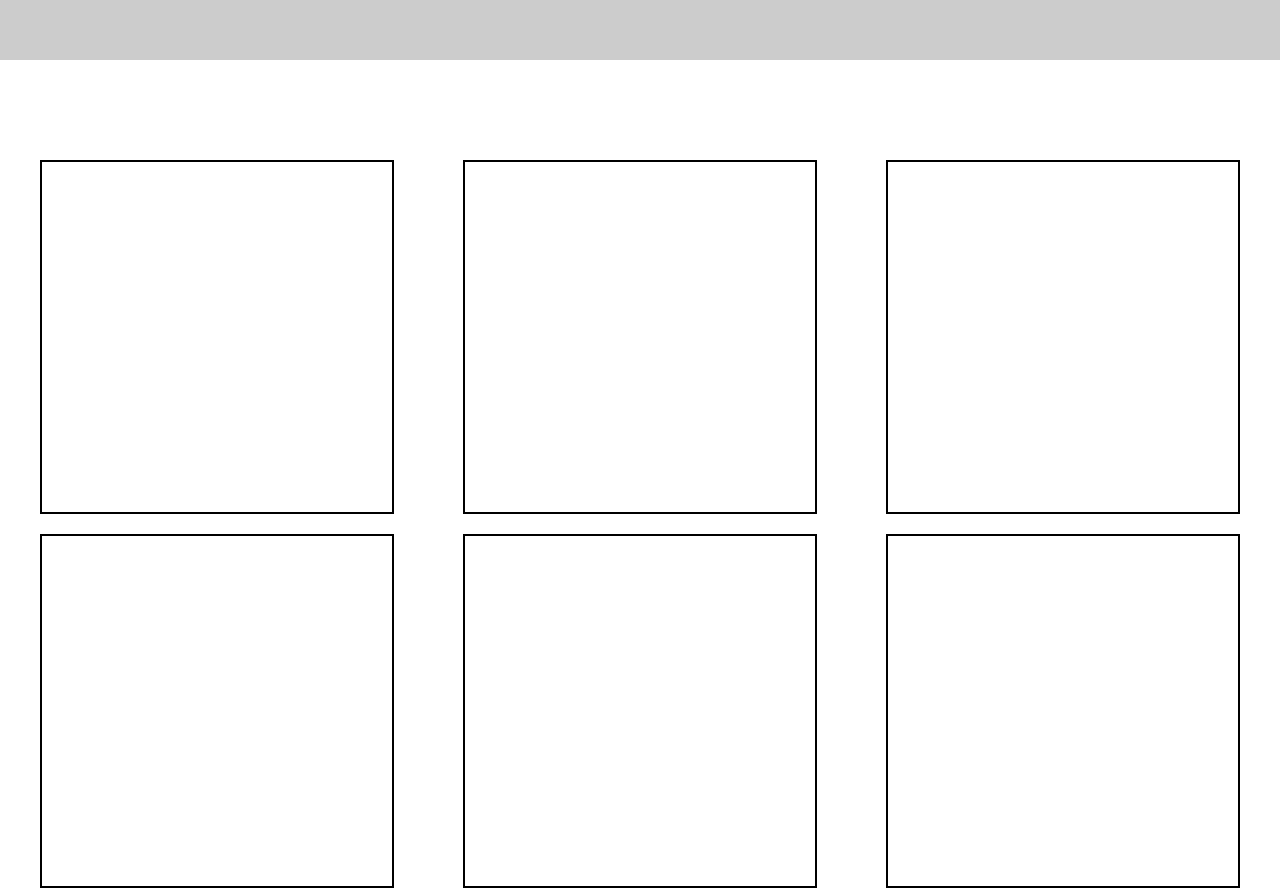
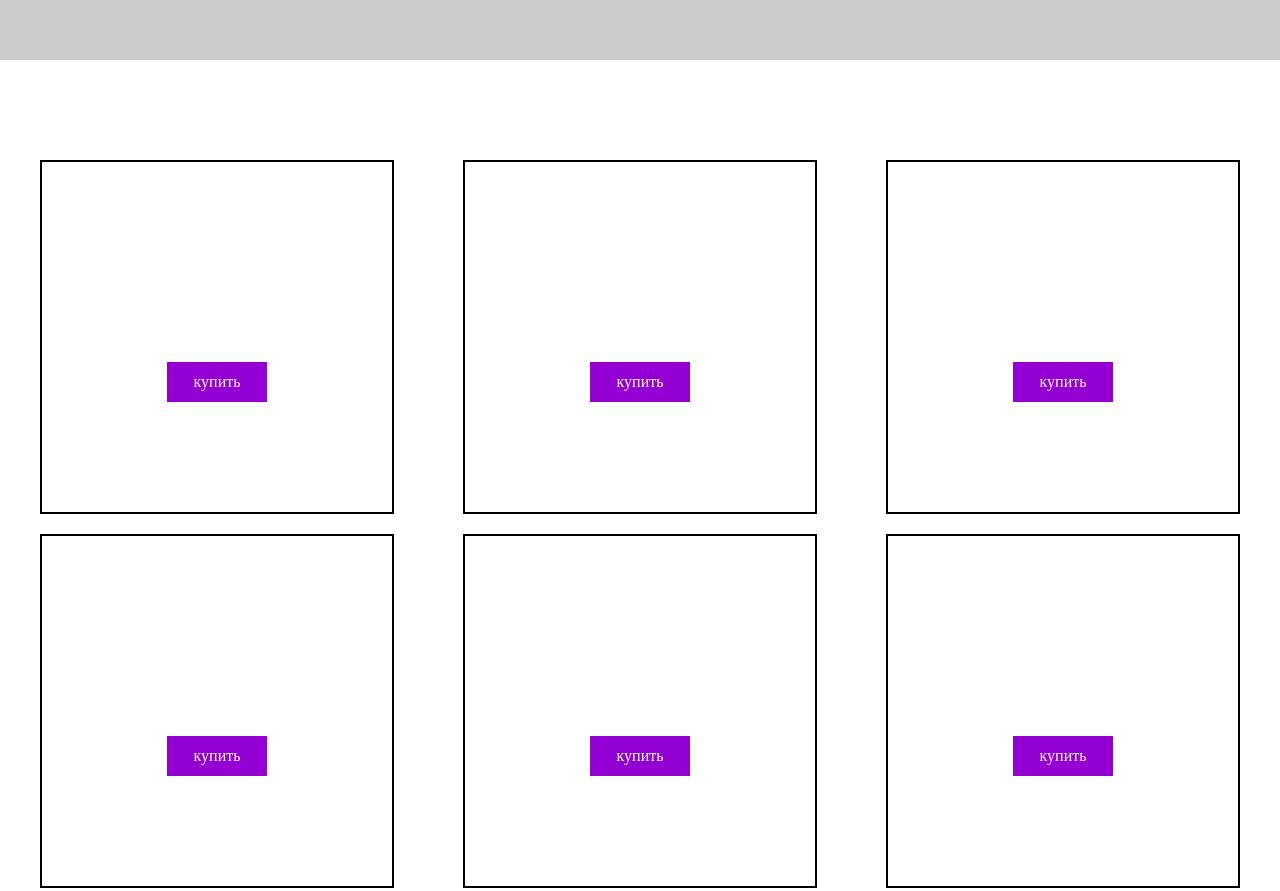
Before and after one commit to OtusGit/Lesson3, a plain HTML site: page Index.html in a window 1280 px wide. Shown: the part 140-1031 px from the top of the page. Drawn offline with Linux system fonts and the light colour scheme.

Commit message:
Добавил кнопки

```diff
--- a/Index.html
+++ b/Index.html
@@ -9,12 +9,24 @@
 
 <div class="header"></div>
 <div class="container flexbox">
-    <div class="item"></div>
-    <div class="item"></div>
-    <div class="item"></div>
-    <div class="item"></div>
-    <div class="item"></div>
-    <div class="item"></div>
+    <div class="item">
+        <div class="button">купить</div>
+    </div>
+    <div class="item">
+        <div class="button">купить</div>
+    </div>
+    <div class="item">
+        <div class="button">купить</div>
+    </div>
+    <div class="item">
+        <div class="button">купить</div>
+    </div>
+    <div class="item">
+        <div class="button">купить</div>
+    </div>
+    <div class="item">
+        <div class="button">купить</div>
+    </div>
 </div>
 <div class="footer"></div>
 
--- a/style.css
+++ b/style.css
@@ -32,3 +32,13 @@
     flex-wrap: wrap;
     justify-content: space-between;
 }
+
+.button {
+    width: 100px;
+    height: 40px;
+    background-color: darkviolet;
+    color: #FFFFFF;
+    margin: 200px auto 0;
+    text-align: center;
+    line-height: 40px;
+}
```
